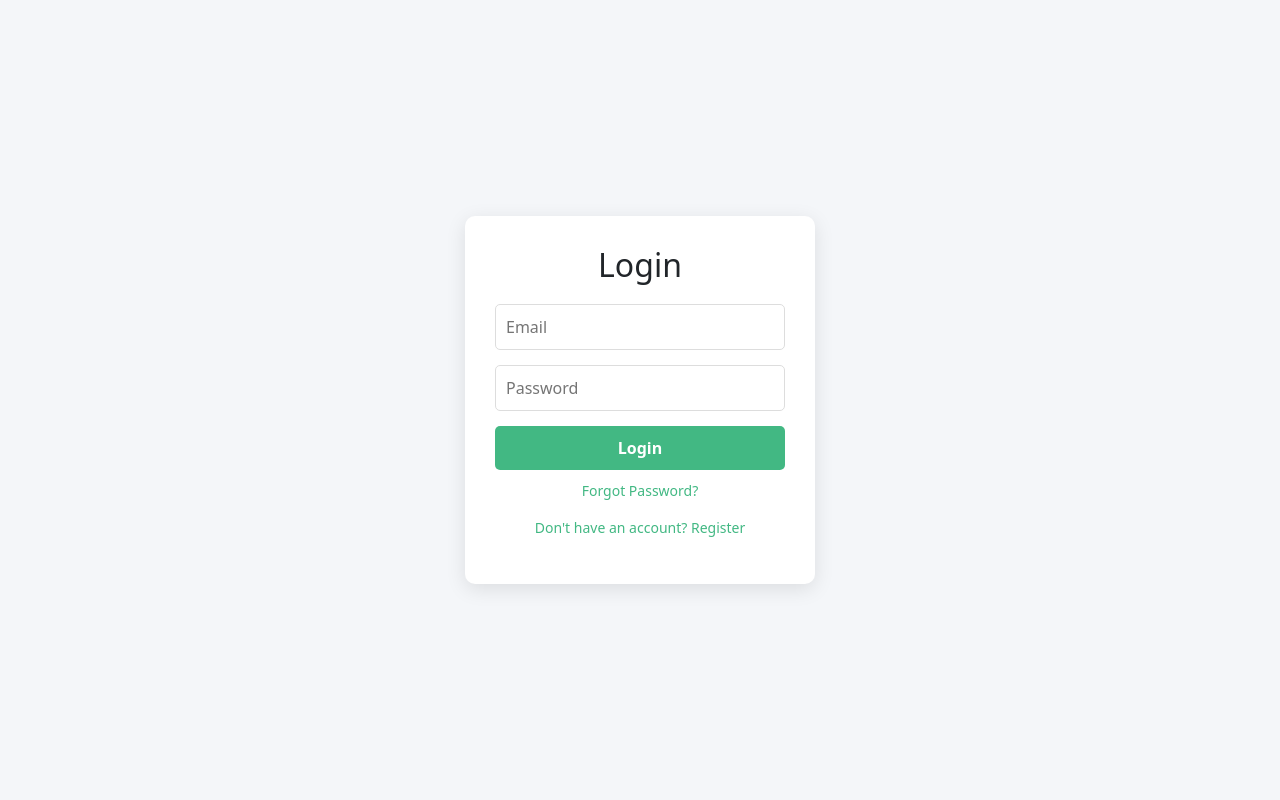
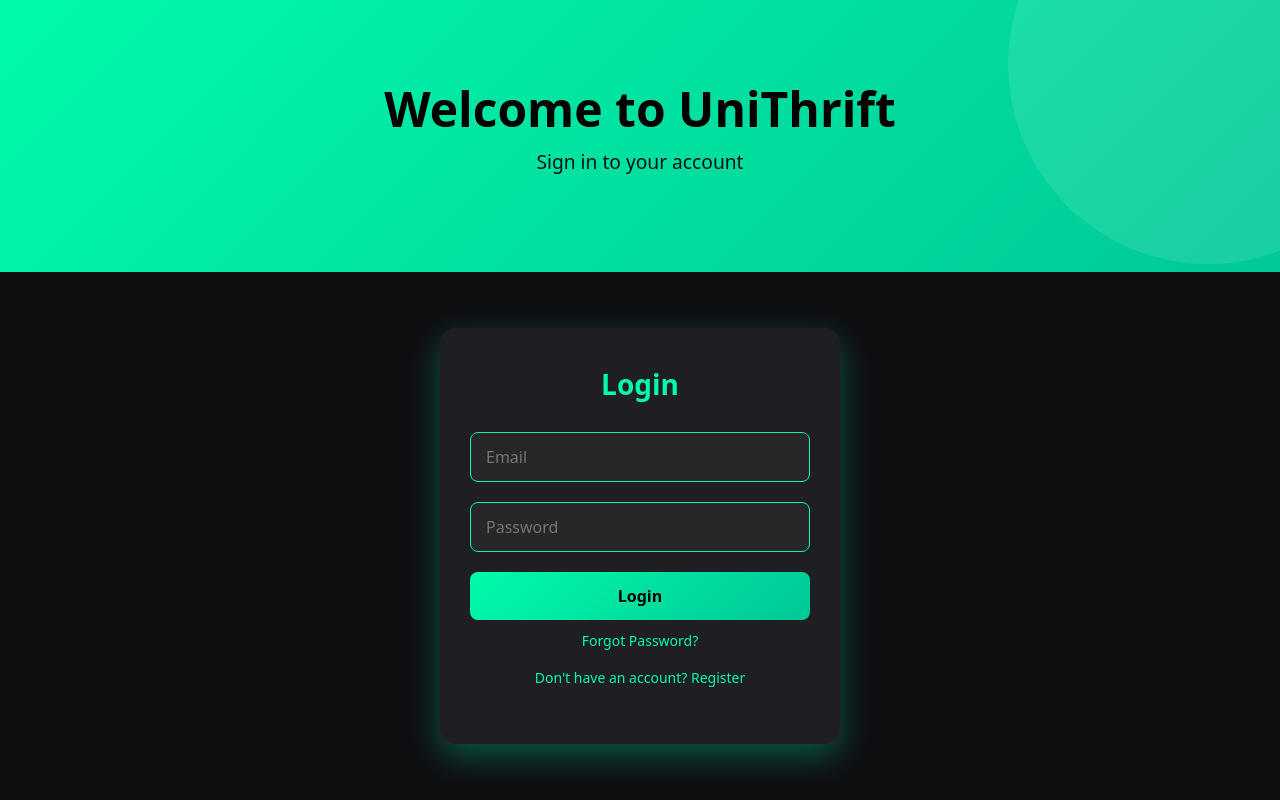
Before and after one commit to tentswalokhoza/UniThrift, a Vue app: page / in a window 1280 px wide. Built offline with nearby package versions, Linux system fonts and the light colour scheme.

Commit message:
login update

```diff
--- a/src/views/Login.vue
+++ b/src/views/Login.vue
@@ -1,4 +1,12 @@
 <template>
+  <div class="login-wrapper">
+    <div class="hero-section">
+      <div class="hero-content">
+        <h1 class="hero-title">Welcome to UniThrift</h1>
+        <p class="hero-subtitle">Sign in to your account</p>
+      </div>
+    </div>
+
     <div class="auth-container">
       <div class="auth-card">
         <h2>{{ currentViewTitle }}</h2>
@@ -7,13 +15,10 @@
         <form v-if="currentView === 'login'" @submit.prevent="handleLogin">
           <input v-model="loginForm.email" type="email" placeholder="Email" required />
           <input v-model="loginForm.password" type="password" placeholder="Password" required />
-
           <button type="submit">Login</button>
 
           <p class="link" @click="switchView('forgot')">Forgot Password?</p>
-        <p class="link" @click="switchView('register')">
-          Don't have an account? Register
-        </p>
+          <p class="link" @click="switchView('register')">Don't have an account? Register</p>
         </form>
 
         <!-- REGISTER -->
@@ -23,24 +28,20 @@
           <input v-model="registerForm.phone_number" type="text" placeholder="Phone Number" required/>
           <input v-model="registerForm.password" type="password" placeholder="Password" required />
           <input v-model="registerForm.confirmPassword" type="password" placeholder="Confirm Password" required />
-
           <button type="submit">Register</button>
 
-        <p class="link" @click="switchView('login')">
-          Already have an account? Login
-        </p>
+          <p class="link" @click="switchView('login')">Already have an account? Login</p>
         </form>
 
         <!-- FORGOT PASSWORD -->
         <form v-if="currentView === 'forgot'" @submit.prevent="handleForgotPassword">
           <input v-model="forgotForm.email" type="email" placeholder="Enter your email" required />
-
           <button type="submit">Reset Password</button>
-
           <p class="link" @click="switchView('login')">Back to Login</p>
         </form>
 
         <p class="message" v-if="message">{{ message }}</p>
+      </div>
     </div>
   </div>
 </template>
@@ -181,65 +182,162 @@ const handleForgotPassword = () => {
 </script>
 
 <style scoped>
+/* Wrapper & Hero Section */
+.login-wrapper {
+  width: 100%;
+  min-height: 100vh;
+  background-color: #0f0f12;
+  color: #d9d9d9;
+  display: flex;
+  flex-direction: column;
+}
+
+.hero-section {
+  background: linear-gradient(135deg, #00faab 0%, #00c896 100%);
+  padding: 80px 20px;
+  text-align: center;
+  color: black;
+  position: relative;
+  overflow: hidden;
+}
+
+.hero-section::before {
+  content: '';
+  position: absolute;
+  top: -50%;
+  right: -10%;
+  width: 400px;
+  height: 400px;
+  background: rgba(255, 255, 255, 0.1);
+  border-radius: 50%;
+  pointer-events: none;
+}
+
+.hero-content {
+  position: relative;
+  z-index: 1;
+}
+
+.hero-title {
+  font-size: 3rem;
+  font-weight: 800;
+  margin-bottom: 10px;
+}
+
+.hero-subtitle {
+  font-size: 1.2rem;
+  font-weight: 500;
+  opacity: 0.9;
+}
+
+/* Auth Container */
 .auth-container {
-  height: 100vh;
+  flex: 1;
   display: flex;
   justify-content: center;
   align-items: center;
-  background: #f4f6f9;
+  padding: 40px 20px;
+  background: #0f0f12;
 }
 
 .auth-card {
-  width: 350px;
-  padding: 30px;
-  background: white;
-  border-radius: 10px;
-  box-shadow: 0 5px 20px rgba(0, 0, 0, 0.1);
+  width: 400px;
+  background: #1f1f23;
+  border-radius: 1rem;
+  box-shadow: 0 12px 32px rgba(0, 250, 171, 0.3);
+  padding: 40px 30px;
+  text-align: center;
+  color: #d9d9d9;
+  transition: transform 0.3s ease, box-shadow 0.3s ease;
 }
 
-h2 {
-  text-align: center;
-  margin-bottom: 20px;
+.auth-card:hover {
+  transform: translateY(-5px);
+  box-shadow: 0 16px 48px rgba(0, 250, 171, 0.5);
 }
 
+.auth-card h2 {
+  font-size: 1.75rem;
+  font-weight: 700;
+  margin-bottom: 30px;
+  color: #00faab;
+}
+
+/* Form Inputs */
 input {
   width: 100%;
-  padding: 10px;
-  margin-bottom: 15px;
-  border: 1px solid #ddd;
-  border-radius: 5px;
+  padding: 12px 15px;
+  margin-bottom: 20px;
+  border-radius: 0.5rem;
+  border: 1px solid #00faab;
+  background: #27272a;
+  color: #d9d9d9;
+  font-size: 1rem;
+  transition: all 0.2s ease;
 }
 
+input:focus {
+  outline: none;
+  border-color: #00c896;
+  box-shadow: 0 0 8px rgba(0, 250, 171, 0.6);
+}
+
+/* Buttons */
 button {
   width: 100%;
-  padding: 10px;
+  padding: 12px;
+  background: linear-gradient(135deg, #00faab 0%, #00c896 100%);
   border: none;
-  background: #42b883;
-  color: white;
-  border-radius: 5px;
+  border-radius: 0.5rem;
+  color: black;
+  font-weight: 600;
   cursor: pointer;
-  font-weight: bold;
+  font-size: 1rem;
+  transition: all 0.3s ease;
 }
 
 button:hover {
-  background: #369870;
+  transform: scale(1.03);
+  box-shadow: 0 0 12px rgba(0, 250, 171, 0.6);
 }
 
+button:active {
+  transform: scale(0.97);
+}
+
+/* Links */
 .link {
-  text-align: center;
-  color: #42b883;
+  color: #00faab;
   cursor: pointer;
-  font-size: 14px;
   margin-top: 10px;
+  display: block;
+  font-size: 0.875rem;
 }
 
 .link:hover {
   text-decoration: underline;
 }
 
+/* Messages */
 .message {
-  text-align: center;
   margin-top: 15px;
-  font-weight: bold;
+  font-weight: 600;
+  color: #00faab;
+}
+
+/* Responsive */
+@media (max-width: 480px) {
+  .auth-card {
+    width: 100%;
+    padding: 30px 20px;
+  }
+
+  .hero-title {
+    font-size: 2rem;
+  }
+
+  .hero-subtitle {
+    font-size: 1rem;
+  }
 }
 </style>
--- a/src/views/cataloguePage.vue
+++ b/src/views/cataloguePage.vue
@@ -133,8 +133,14 @@ onMounted(async()=> {
 
           <div class="product-id"><span>ID: {{ product.product_id }}</span></div>
 
+          <div class="seller-id">
+  <span>Seller ID: {{ product.seller_id }}</span>
+</div>
+
+
+
           <div class="title">
-            <span>{{ product.name }}</span>
+            <span>{{ product.title }}</span>
           </div>
 
           <div class="description">
@@ -150,7 +156,15 @@ onMounted(async()=> {
           </div>
 
           <div class="stock-info">
-            <span>Stock: {{ product.stock_quantity }}</span>
+            <span>Stock: {{ product.quantity }}</span>
+          </div>
+
+
+
+          <div class="status">
+           <span :class="`status-${product.status}`">
+            Status: {{ product.status }}
+           </span>
           </div>
 
           <div class="created-date">
@@ -446,4 +460,19 @@ onMounted(async()=> {
     padding: 40px 20px;
   }
 }
+
+.status-available {
+  color: #00faab; /* green for available */
+  font-weight: 600;
+}
+
+.status-sold {
+  color: #ff4d4f; /* red for sold */
+  font-weight: 600;
+}
+
+.status-removed {
+  color: #888; /* grey for removed */
+  font-weight: 600;
+}
 </style>
--- a/src/views/contactPage.vue
+++ b/src/views/contactPage.vue
@@ -1,5 +1,5 @@
 <script setup>
-import { ref , onMounted  } from "vue";
+import { ref  } from "vue";
 import NavBar from '@/components/NavBar.vue'
 
 
```
Also changed, not shown: 2 other files (tests, documents, lock files or other folders). Lines whose indentation alone changed are shown as unchanged.
